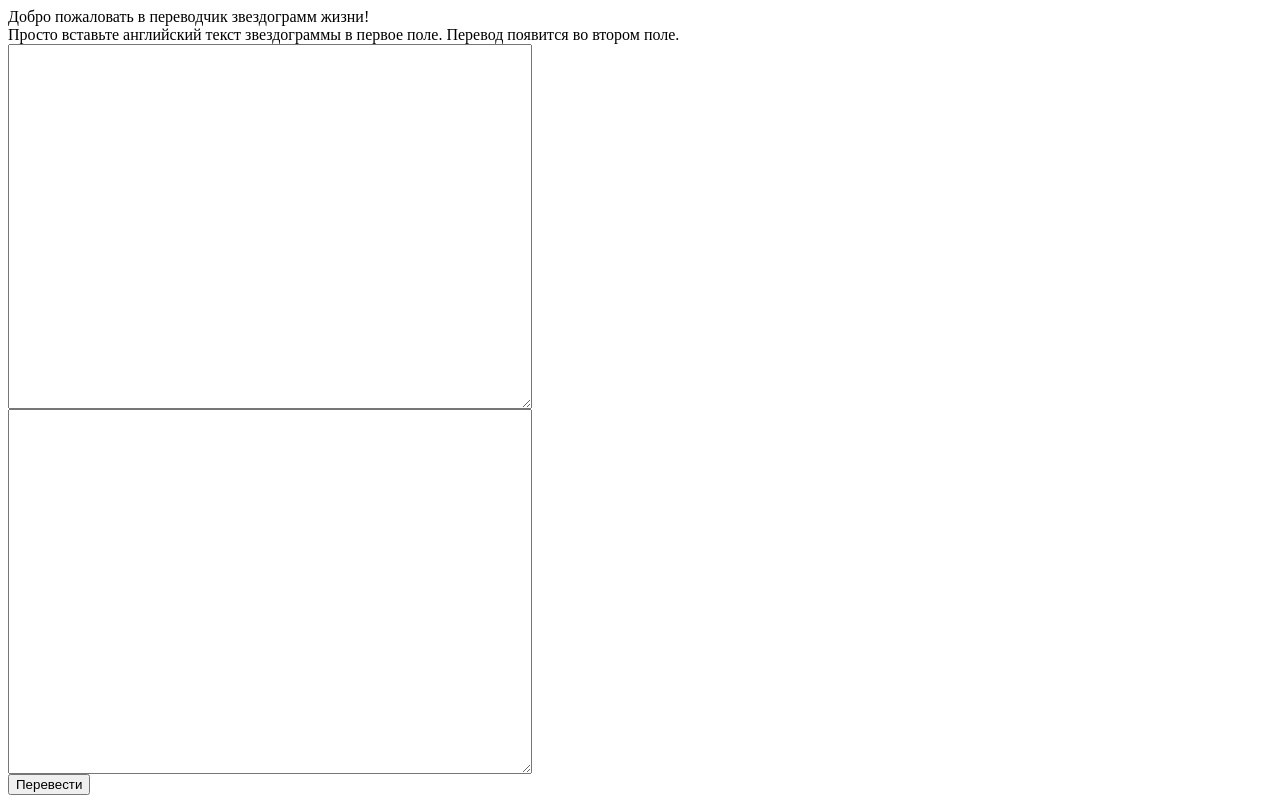
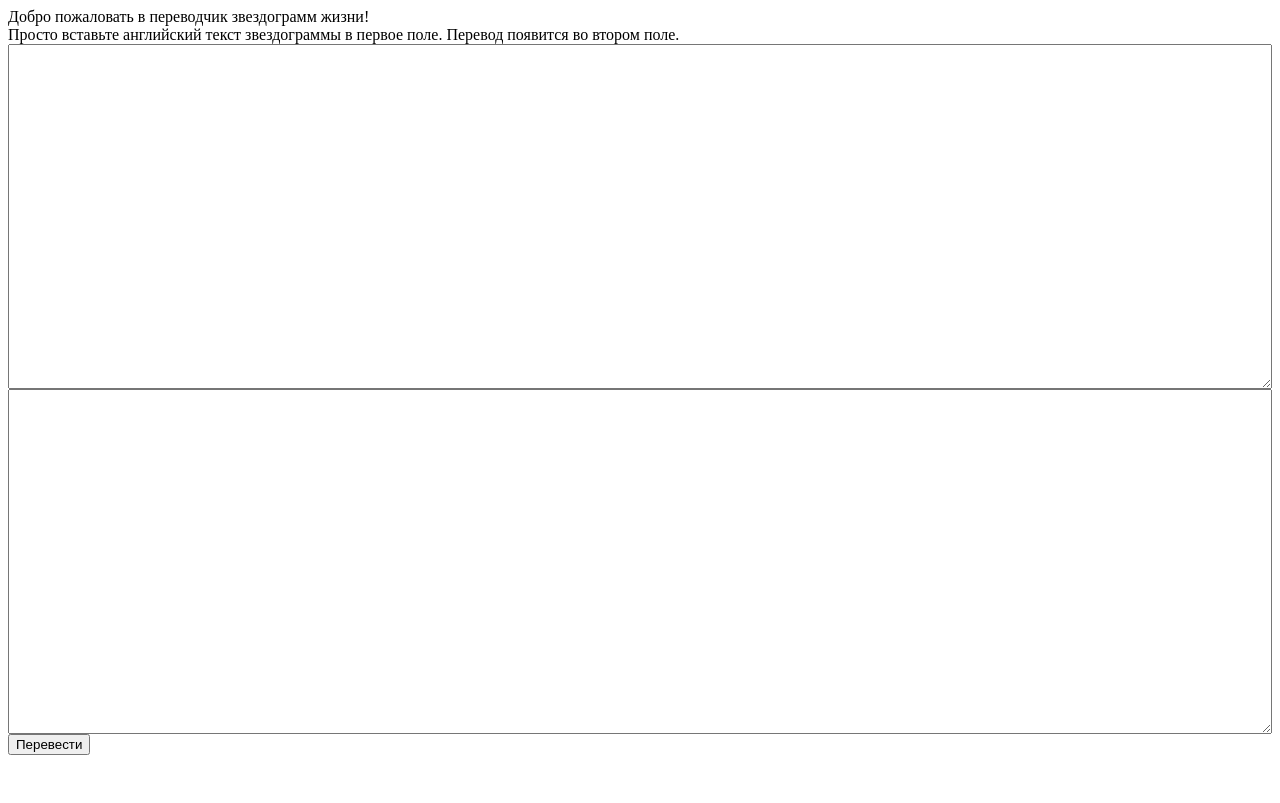
Before and after one commit to alsorokin/alsorokin.github.io, a plain HTML site: page index.html in a window 1280 px wide. Drawn offline with Linux system fonts and the light colour scheme.

Commit message:
Percent-based textarea size

```diff
--- a/styles.css
+++ b/styles.css
@@ -1,4 +1,7 @@
 textarea {
-    width: 524px;
-    height: 365px;
+    width: 100%;
+    height: 44%;
 }
+label {
+    word-wrap: normal;
+}
```
